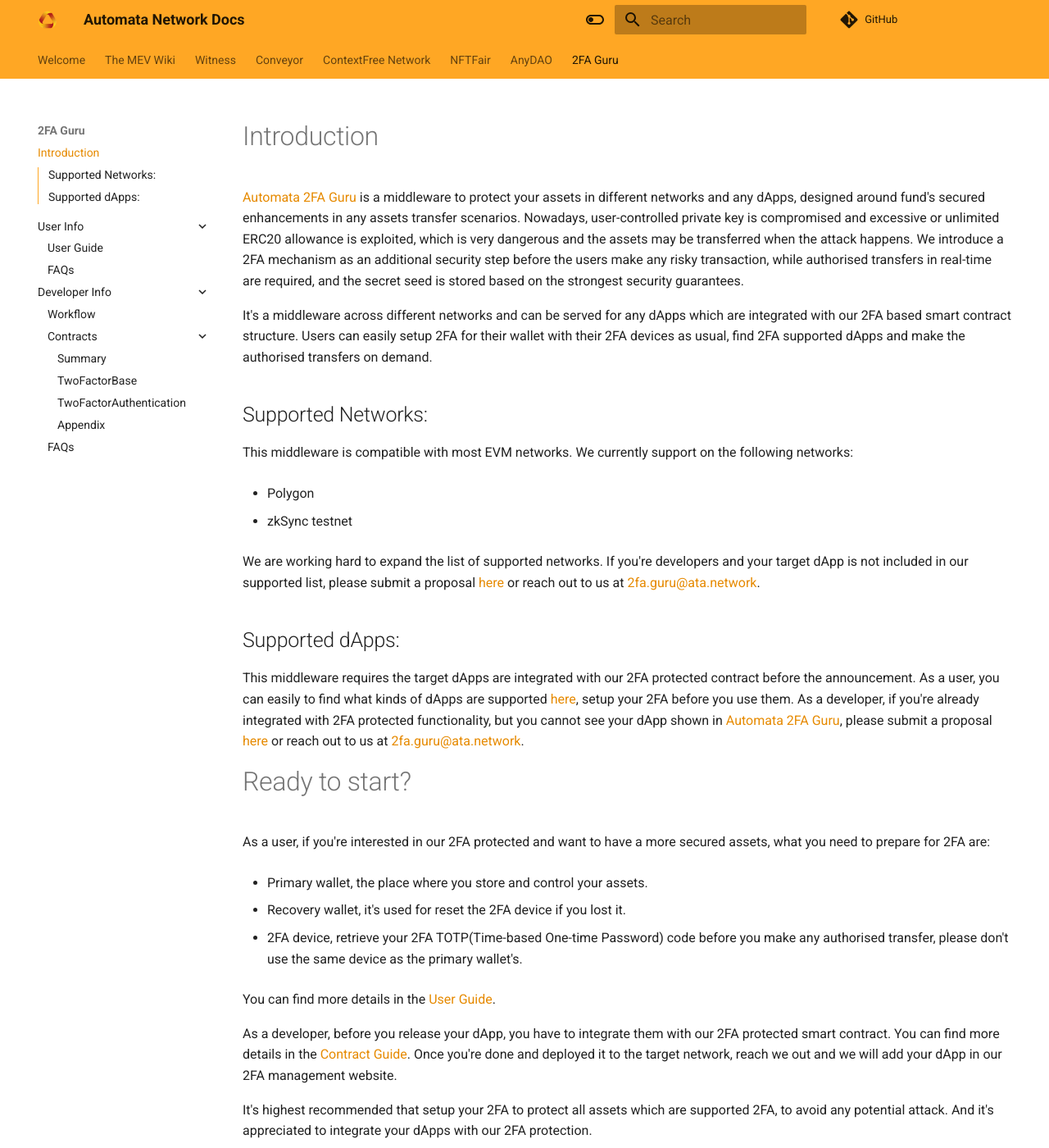
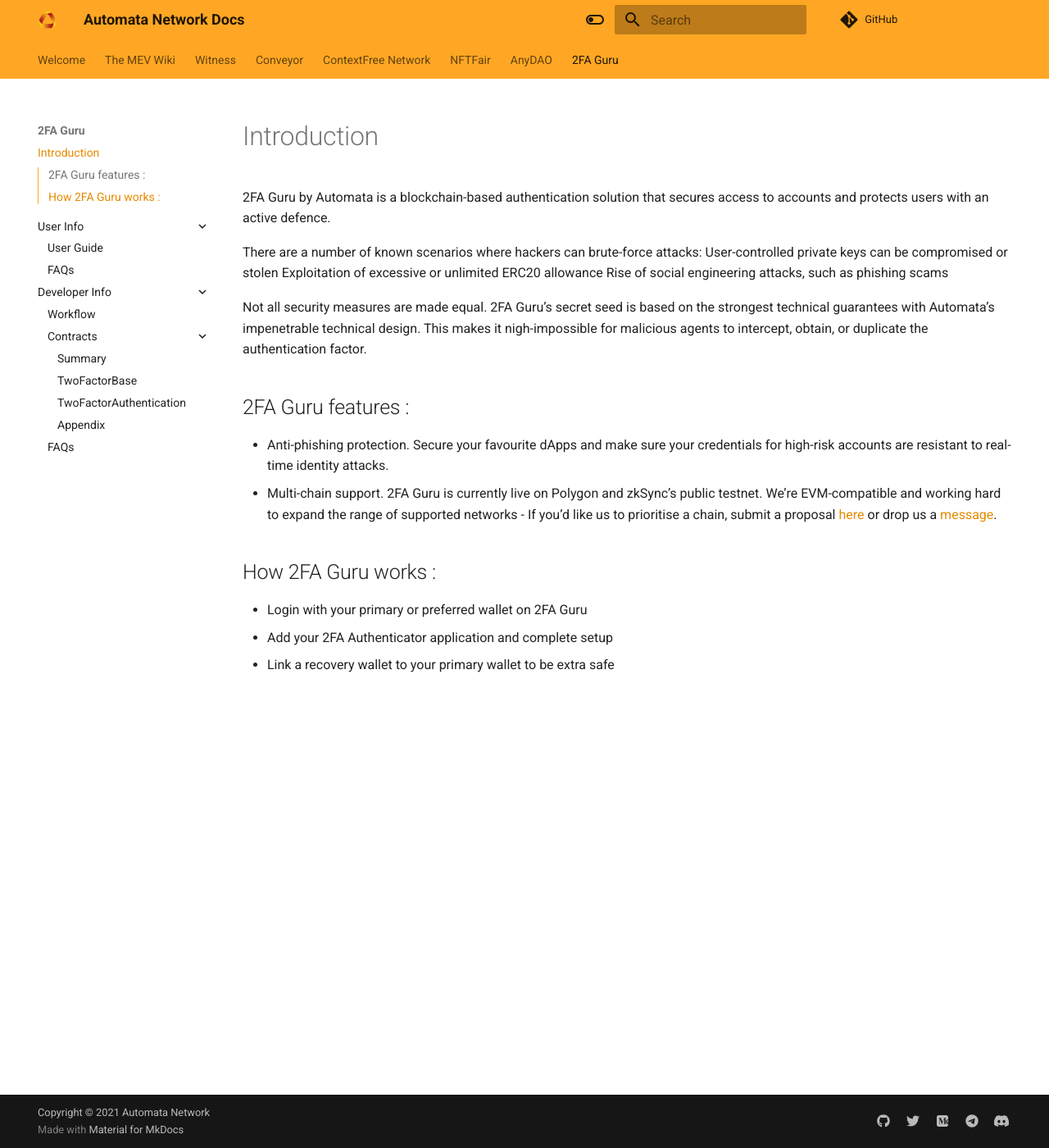
Before and after one commit to automata-network/docs, an MkDocs documentation site: the page built from docs/2fa/introduction.md, in a window 1280 px wide and 1400 px high. Shown: the whole window at 82% size. Built offline with MkDocs 1.6.1 and Material for MkDocs 9.7.7, drawn with Linux system fonts in a browser that asks for light colours; nearby versions of some CDN libraries; comment, search, counter and statistics services are not loaded.

Commit message:
Update introduction.md

```diff
--- a/docs/2fa/introduction.md
+++ b/docs/2fa/introduction.md
@@ -1,34 +1,20 @@
 # Introduction
-[Automata 2FA Guru](https://www.2fa.guru) is a middleware to protect your assets in different networks and any dApps, designed around fund's secured enhancements in any assets transfer scenarios. Nowadays, user-controlled private key is compromised and excessive or unlimited ERC20 allowance is exploited, which is very dangerous and the assets may be transferred when the attack happens. We introduce a 2FA mechanism as an additional security step before the users make any risky transaction, while authorised transfers in real-time are required, and the secret seed is stored based on the strongest security guarantees.
+2FA Guru by Automata is a blockchain-based authentication solution that secures access to accounts and protects users with an active defence.
 
-It's a middleware across different networks and can be served for any dApps which are integrated with our 2FA based smart contract structure. Users can easily setup 2FA for their wallet with their 2FA devices as usual, find 2FA supported dApps and make the authorised transfers on demand.
+There are a number of known scenarios where hackers can brute-force attacks:
+User-controlled private keys can be compromised or stolen
+Exploitation of excessive or unlimited ERC20 allowance
+Rise of social engineering attacks, such as phishing scams
 
-## Supported Networks:
+Not all security measures are made equal. 2FA Guru’s secret seed is based on the strongest technical guarantees with Automata’s impenetrable technical design. This makes it nigh-impossible for malicious agents to intercept, obtain, or duplicate the authentication factor.
 
-This middleware is compatible with most EVM networks. We currently support on the following networks:
+## 2FA Guru features :
+- Anti-phishing protection. Secure your favourite dApps and make sure your credentials for high-risk accounts are resistant to real-time identity attacks.
+- Multi-chain support. 2FA Guru is currently live on Polygon and zkSync’s public testnet. We’re EVM-compatible and working hard to expand the range of supported networks - If you’d like us to prioritise a chain, submit a proposal [here](https://forms.gle/xnwQZepySGiEyyNy9) or drop us a [message](mailto:2fa.guru@ata.network).
 
-- Polygon
 
-- zkSync testnet
+## How 2FA Guru works :
 
-We are working hard to expand the list of supported networks. If you're developers and your target dApp is not included in our supported list, please submit a proposal [here](https://forms.gle/xnwQZepySGiEyyNy9) or reach out to us at [2fa.guru@ata.network](mailto:2fa.guru@ata.network).
-
-## Supported dApps:
-
-This middleware requires the target dApps are integrated with our 2FA protected contract before the announcement. As a user, you can easily to find what kinds of dApps are supported [here](https://app.2fa.guru), setup your 2FA before you use them. As a developer, if you're already integrated with 2FA protected functionality, but you cannot see your dApp shown in [Automata 2FA Guru](https://app.2fa.guru), please submit a proposal [here](https://forms.gle/xnwQZepySGiEyyNy9) or reach out to us at [2fa.guru@ata.network](mailto:2fa@ata.network).
-
-# Ready to start?
-
-As a user, if you're interested in our 2FA protected and want to have a more secured assets, what you need to prepare for 2FA are:
-
-- Primary wallet, the place where you store and control your assets.
-
-- Recovery wallet, it's used for reset the 2FA device if you lost it.
-
-- 2FA device, retrieve your 2FA TOTP(Time-based One-time Password) code before you make any authorised transfer, please don't use the same device as the primary wallet's.
-
-You can find more details in the [User Guide](./users/guide.md).
-
-As a developer, before you release your dApp, you have to integrate them with our 2FA protected smart contract. You can find more details in the [Contract Guide](./contracts/summary.md). Once you're done and deployed it to the target network, reach we out and we will add your dApp in our 2FA management website.
-
-It's highest recommended that setup your 2FA to protect all assets which are supported 2FA, to avoid any potential attack. And it's appreciated to integrate your dApps with our 2FA protection.
+- Login with your primary or preferred wallet on 2FA Guru
+- Add your 2FA Authenticator application and complete setup
+- Link a recovery wallet to your primary wallet to be extra safe
```
